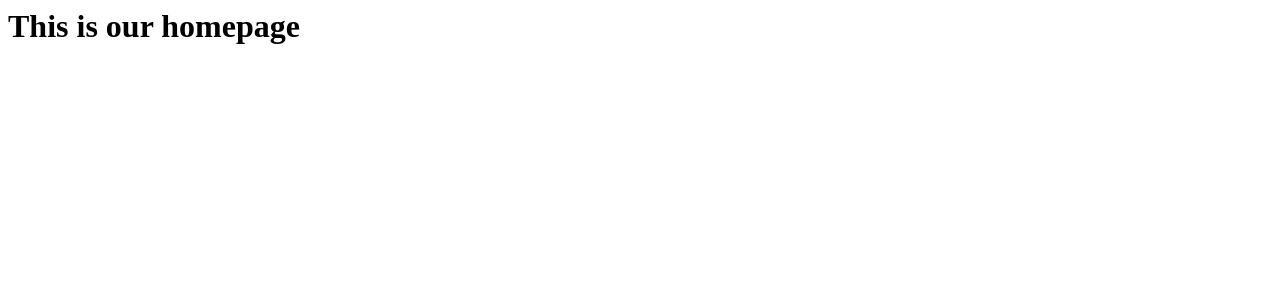
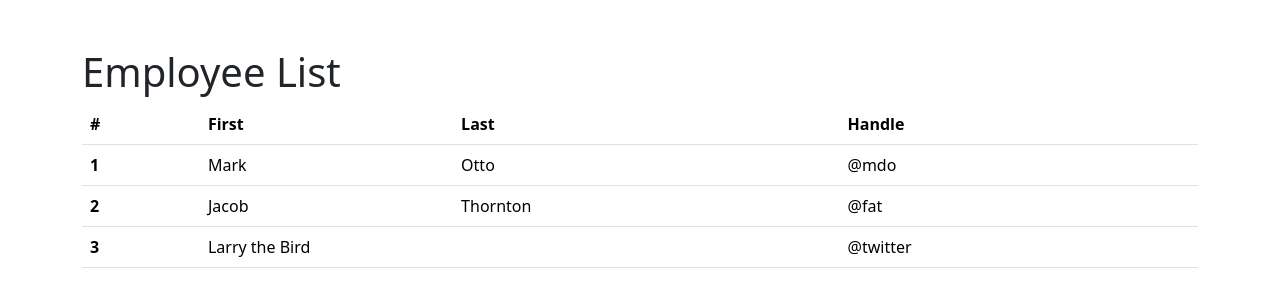
Before and after one commit to Sanczo369/nauka_django, a Django app: page /home/ in a window 1280 px wide. Shown: the top 307 px of the page. Run offline with Django 4.2, Linux system fonts and the light colour scheme.

Commit message:
dodanie bootstrap do home.html

```diff
--- a/templates/home.html
+++ b/templates/home.html
@@ -1 +1,44 @@
-<h1>This is our homepage</h1>
+<!DOCTYPE html>
+<html lang="en">
+<head>
+    <meta charset="UTF-8">
+    <meta name="viewport" content="width=device-width, initial-scale=1.0">
+    <title>Django Basics</title>
+    <link href="https://cdn.jsdelivr.net/npm/bootstrap@5.3.2/dist/css/bootstrap.min.css" rel="stylesheet" integrity="sha384-T3c6CoIi6uLrA9TneNEoa7RxnatzjcDSCmG1MXxSR1GAsXEV/Dwwykc2MPK8M2HN" crossorigin="anonymous">
+</head><script src="https://cdn.jsdelivr.net/npm/bootstrap@5.3.2/dist/js/bootstrap.bundle.min.js" integrity="sha384-C6RzsynM9kWDrMNeT87bh95OGNyZPhcTNXj1NW7RuBCsyN/o0jlpcV8Qyq46cDfL" crossorigin="anonymous"></script>
+<body>
+
+    <div class="container pt-5">
+        <h1>Employee List</h1>
+        <table class="table">
+            <thead>
+            <tr>
+                <th scope="col">#</th>
+                <th scope="col">First</th>
+                <th scope="col">Last</th>
+                <th scope="col">Handle</th>
+            </tr>
+            </thead>
+            <tbody>
+            <tr>
+                <th scope="row">1</th>
+                <td>Mark</td>
+                <td>Otto</td>
+                <td>@mdo</td>
+            </tr>
+            <tr>
+                <th scope="row">2</th>
+                <td>Jacob</td>
+                <td>Thornton</td>
+                <td>@fat</td>
+            </tr>
+            <tr>
+                <th scope="row">3</th>
+                <td colspan="2">Larry the Bird</td>
+                <td>@twitter</td>
+            </tr>
+            </tbody>
+        </table>
+    </div>
+    </body>
+</html>
```
